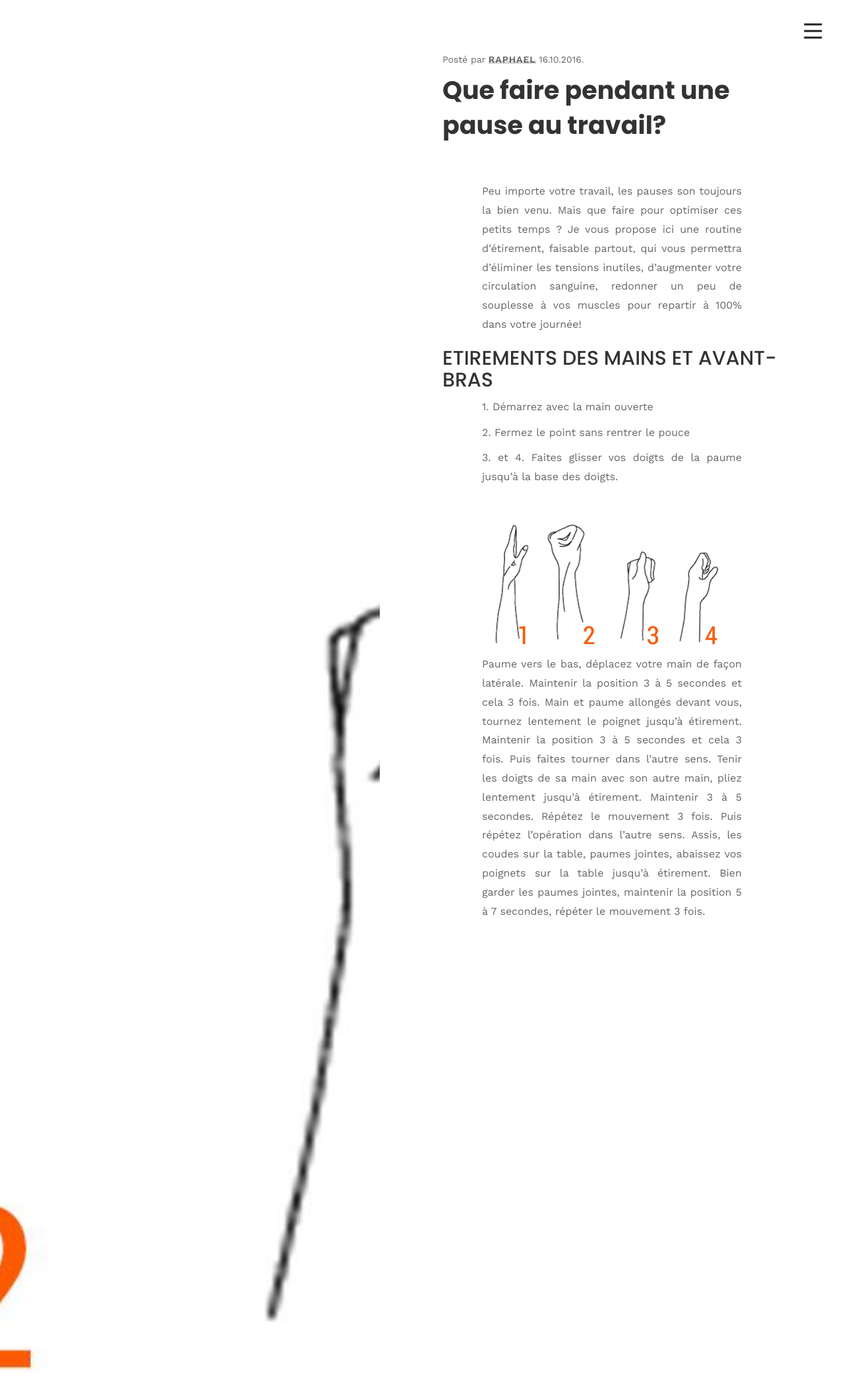
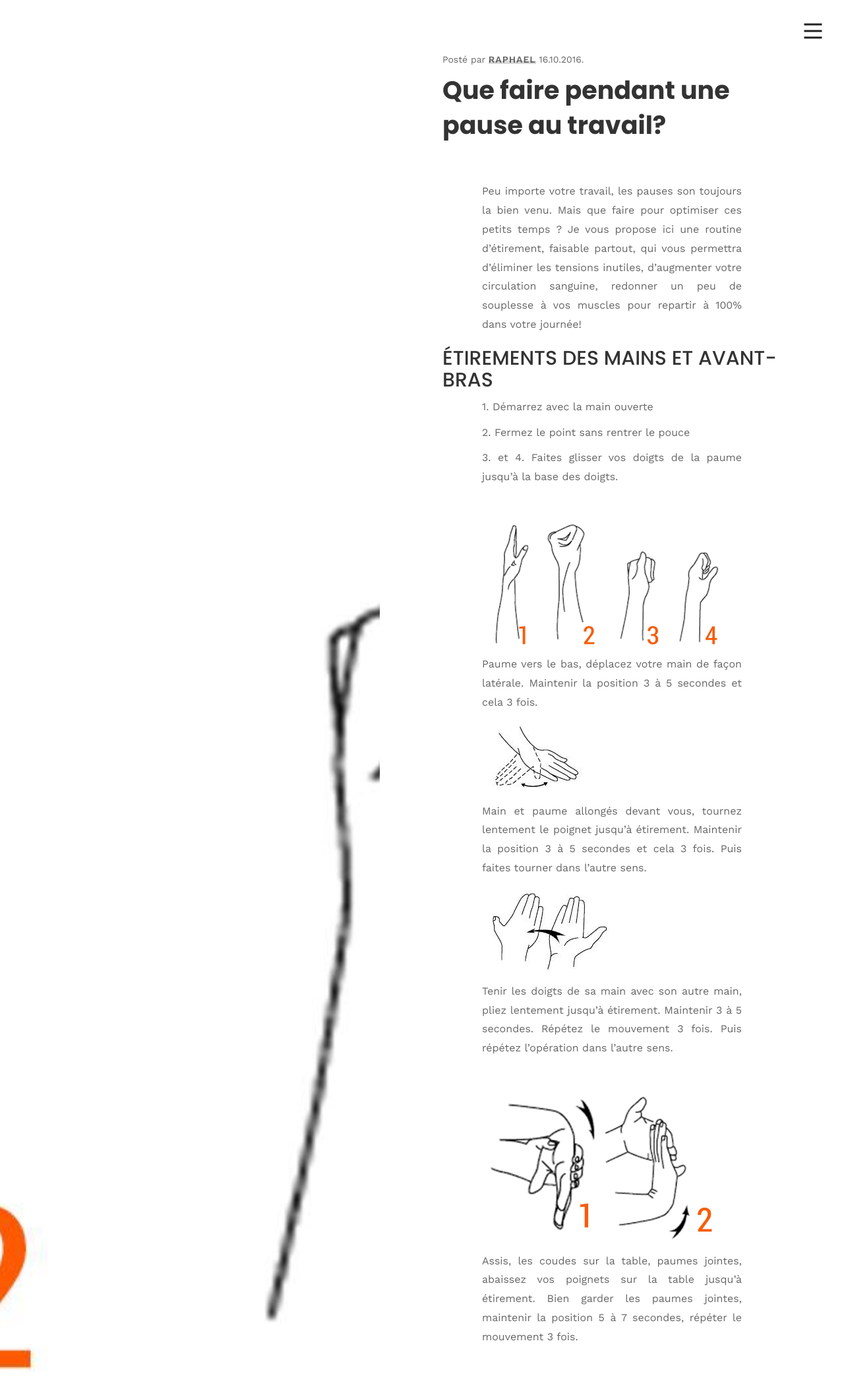
Before and after one commit to phildaponte/odemard, a Jekyll site: the page built from _posts/2017-06-26-que-faire-pendant-une-pause-au-travail-.md, in a window 1280 px wide. Shown: the top 2118 px of the page at 66% size. Built offline with Jekyll 4.4.1, drawn with Linux system fonts in a browser that asks for light colours; comment, search, counter and statistics services are not loaded.

Commit message:
Update Blog Post “2017-06-26-que-faire-pendant-une-pause-au-travail-”

```diff
--- a/_posts/2017-06-26-que-faire-pendant-une-pause-au-travail-.md
+++ b/_posts/2017-06-26-que-faire-pendant-une-pause-au-travail-.md
@@ -6,7 +6,7 @@ img: /img/uploads/19496227_1310405389077451_440990293_o.jpg
 ---
 Peu importe votre travail, les pauses son toujours la bien venu. Mais que faire pour optimiser ces petits temps ? Je vous propose ici une routine d’étirement, faisable partout, qui vous permettra d’éliminer les tensions inutiles, d’augmenter votre circulation sanguine, redonner un peu de souplesse à vos muscles pour repartir à 100% dans votre journée!
 
-## ETIREMENTS DES MAINS ET AVANT-BRAS
+## ÉTIREMENTS DES MAINS ET AVANT-BRAS
 
 1\. Démarrez avec la main ouverte
 
@@ -18,9 +18,20 @@ Peu importe votre travail, les pauses son toujours la bien venu. Mais que faire
 
 Paume vers le bas, déplacez votre main de façon latérale. Maintenir la position 3 à 5 secondes et cela
 3 fois.
+
+![null](/img/uploads/19251012_1310327725751884_1231561185_n.gif)
+
 Main et paume allongés devant vous, tournez lentement le poignet jusqu’à étirement. Maintenir la
 position 3 à 5 secondes et cela 3 fois. Puis faites tourner dans l’autre sens.
+
+![null](/img/uploads/19512181_1310327719085218_1753709765_n.gif)
+
+
+
 Tenir les doigts de sa main avec son autre main, pliez lentement jusqu’à étirement. Maintenir 3 à 5
 secondes. Répétez le mouvement 3 fois. Puis répétez l’opération dans l’autre sens.
+
+![null](/img/uploads/19531649_1310405385744118_704240460_o.jpg)
+
 Assis, les coudes sur la table, paumes jointes, abaissez vos poignets sur la table jusqu’à étirement.
 Bien garder les paumes jointes, maintenir la position 5 à 7 secondes, répéter le mouvement 3 fois.
```
Also changed, not shown: img/uploads/19251012_1310327725751884_1231561185_n.gif (added), img/uploads/19512181_1310327719085218_1753709765_n.gif (added), img/uploads/19531649_1310405385744118_704240460_o.jpg (added).
